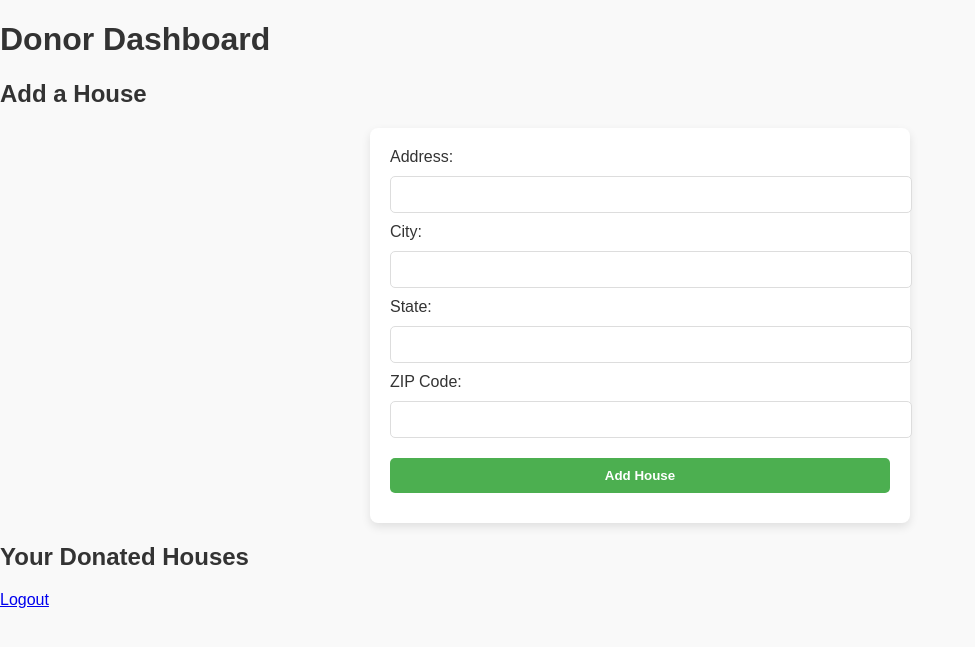
After one commit to JANHAVIKULKARNI12/HOMELESSNESS_PREVENTION, a Flask app: template ADMIN/templates/donor_dashboard.html in a window 1280 px wide. The commit adds this page. Shown: the top 647 px of the page, without its empty margins (0-975 px from the left). Run offline with Flask 3, Linux system fonts and the light colour scheme; the template is opened without the code that fills it, so the values that code supplies are empty; parts of the project's set-up code (start-up, migrations or seed data) failed here and were passed over.

Commit message:
complete

```diff
--- a/ADMIN/static/css/style.css
+++ b/ADMIN/static/css/style.css
@@ -1,29 +1,107 @@
-
+/* General Styles */
 body {
-    font-family: Arial, sans-serif;
-    background-color: #f4f4f4;
-    text-align: center;
+    font-family: 'Arial', sans-serif;
+    background-color: #f9f9f9;
+    color: #333;
+    margin: 0;
+    padding: 0;
 }
 
-h1 {
-    margin-top: 50px;
+/* Header and Footer */
+header, footer {
+    background-color: #4CAF50;
+    color: white;
+    text-align: center;
+    padding: 1.5rem 0;
 }
 
-.login-options {
-    margin-top: 30px;
+/* Navigation Bar */
+.navbar {
+    background-color: #333;
+    overflow: hidden;
+    display: flex;
+    justify-content: center;
 }
 
-.btn {
+.navbar a {
+    color: white;
+    padding: 14px 20px;
     text-decoration: none;
+    text-align: center;
+    transition: background 0.3s;
+}
+
+.navbar a:hover {
+    background-color: #4CAF50;
+}
+
+/* Form Styling */
+form {
+    background: #fff;
+    padding: 20px;
+    margin: 20px auto;
+    border-radius: 8px;
+    width: 90%;
+    max-width: 500px;
+    box-shadow: 0 4px 10px rgba(0, 0, 0, 0.1);
+}
+
+form input, form select, form button {
+    width: 100%;
+    margin: 10px 0;
+    padding: 10px;
+    border: 1px solid #ddd;
+    border-radius: 5px;
+}
+
+form button {
     background-color: #4CAF50;
     color: white;
-    padding: 12px 24px;
-    border-radius: 5px;
-    display: inline-block;
-    font-size: 18px;
-    margin: 10px;
+    border: none;
+    cursor: pointer;
+    font-weight: bold;
 }
 
-.btn:hover {
+form button:hover {
     background-color: #45a049;
 }
+
+/* Buttons */
+button, .button {
+    padding: 10px 20px;
+    margin: 10px 0;
+    background-color: #4CAF50;
+    color: white;
+    border: none;
+    border-radius: 5px;
+    cursor: pointer;
+    text-decoration: none;
+    display: inline-block;
+}
+
+button:hover, .button:hover {
+    background-color: #45a049;
+}
+
+/* Table Styling */
+table {
+    width: 100%;
+    border-collapse: collapse;
+    margin: 20px 0;
+    background: white;
+}
+
+table th, table td {
+    border: 1px solid #ddd;
+    text-align: left;
+    padding: 8px;
+}
+
+table th {
+    background-color: #4CAF50;
+    color: white;
+}
+
+table tr:nth-child(even) {
+    background-color: #f2f2f2;
+}
--- a/ADMIN/templates/admin_login.html
+++ b/ADMIN/templates/admin_login.html
@@ -1,3 +1,4 @@
+
 <!DOCTYPE html>
 <html lang="en">
 <head>
--- /dev/null
+++ b/ADMIN/templates/donor_dashboard.html
@@ -0,0 +1,38 @@
+
+<!DOCTYPE html>
+<html lang="en">
+<head>
+    <meta charset="UTF-8">
+    <title>Donor Dashboard</title>
+    <link rel="stylesheet" href="{{ url_for('static', filename='css/style.css') }}">
+</head>
+<body>
+    <h1>Donor Dashboard</h1>
+    <h2>Add a House</h2>
+    <form action="/donor/dashboard" method="POST">
+        <label>Address:</label>
+        <input type="text" name="address" required><br>
+        <label>City:</label>
+        <input type="text" name="city" required><br>
+        <label>State:</label>
+        <input type="text" name="state" required><br>
+        <label>ZIP Code:</label>
+        <input type="text" name="zip_code" required><br>
+        <button type="submit">Add House</button>
+    </form>
+    <h2>Your Donated Houses</h2>
+    <ul>
+        {% for house in houses %}
+        <li>
+            {{ house.address }}, {{ house.city }}, {{ house.state }}, {{ house.zip_code }}
+            {% if house.availability %}
+                <span>(Available)</span>
+            {% else %}
+                <span>(Booked)</span>
+            {% endif %}
+        </li>
+        {% endfor %}
+    </ul>
+    <a href="/logout">Logout</a>
+</body>
+</html>
--- a/ADMIN/templates/login.html
+++ b/ADMIN/templates/login.html
@@ -1,12 +1,13 @@
+
 <!DOCTYPE html>
 <html lang="en">
 <head>
     <meta charset="UTF-8">
-    <title>Login</title>
+    <title>User Login</title>
     <link rel="stylesheet" href="{{ url_for('static', filename='css/style.css') }}">
 </head>
 <body>
-    <h2>Login</h2>
+    <h2>User Login</h2>
     <form action="/login" method="post">
         <input type="email" name="email" placeholder="Email" required><br>
         <input type="password" name="password" placeholder="Password" required><br>
--- a/ADMIN/templates/register.html
+++ b/ADMIN/templates/register.html
@@ -1,12 +1,13 @@
+
 <!DOCTYPE html>
 <html lang="en">
 <head>
     <meta charset="UTF-8">
-    <title>Register</title>
+    <title>User Registration</title>
     <link rel="stylesheet" href="{{ url_for('static', filename='css/style.css') }}">
 </head>
 <body>
-    <h2>Register</h2>
+    <h2>Register as a User</h2>
     <form action="/register" method="post">
         <input type="email" name="email" placeholder="Email" required><br>
         <input type="password" name="password" placeholder="Password" required><br>
--- a/ADMIN/templates/verify.html
+++ b/ADMIN/templates/verify.html
@@ -1,3 +1,4 @@
+
 <!DOCTYPE html>
 <html lang="en">
 <head>
```
Also changed, not shown: ADMIN/app2.py (+104 -5 lines), ADMIN/templates/admin_dashboard.html (+9 -3 lines), ADMIN/templates/donor_login.html (added, +20 -0 lines), ADMIN/templates/donor_register.html (added, +20 -0 lines), ADMIN/templates/index.html (+17 -13 lines), ADMIN/templates/prediction.html (+36 -2 lines).
